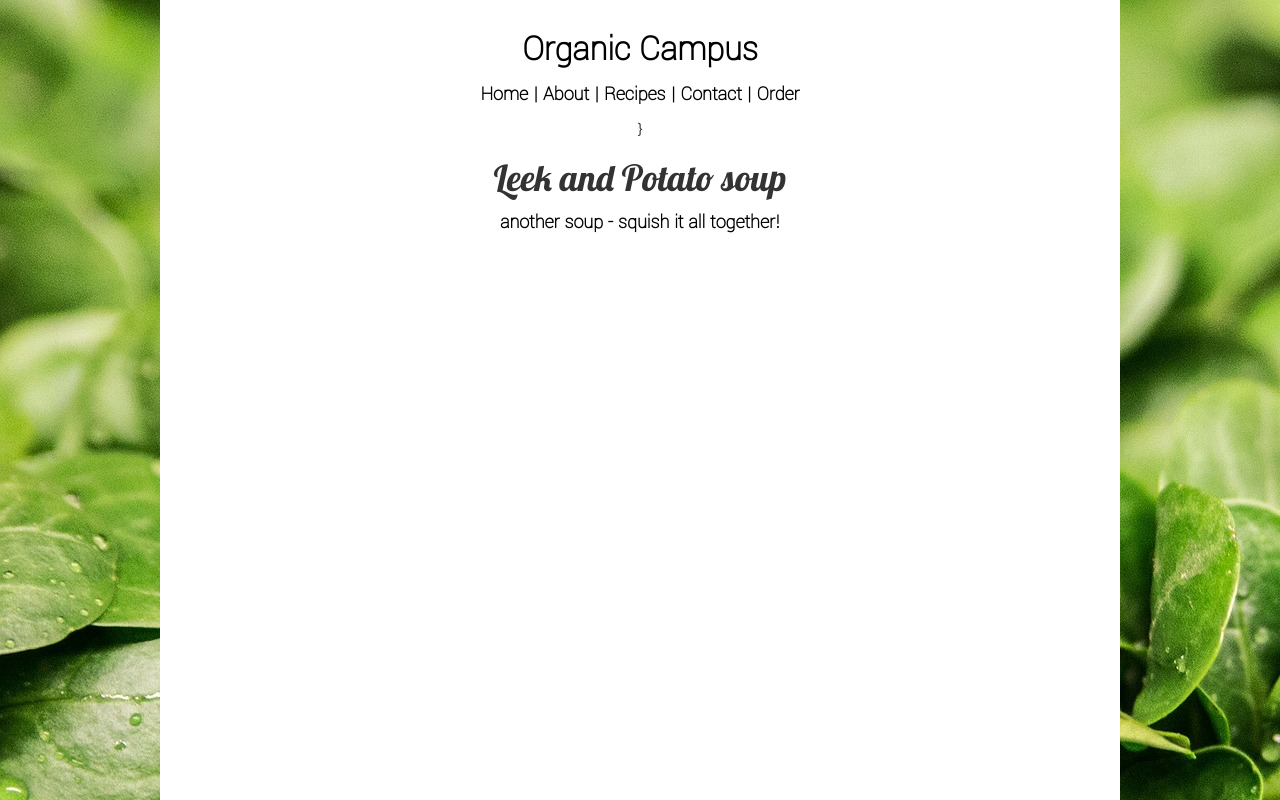
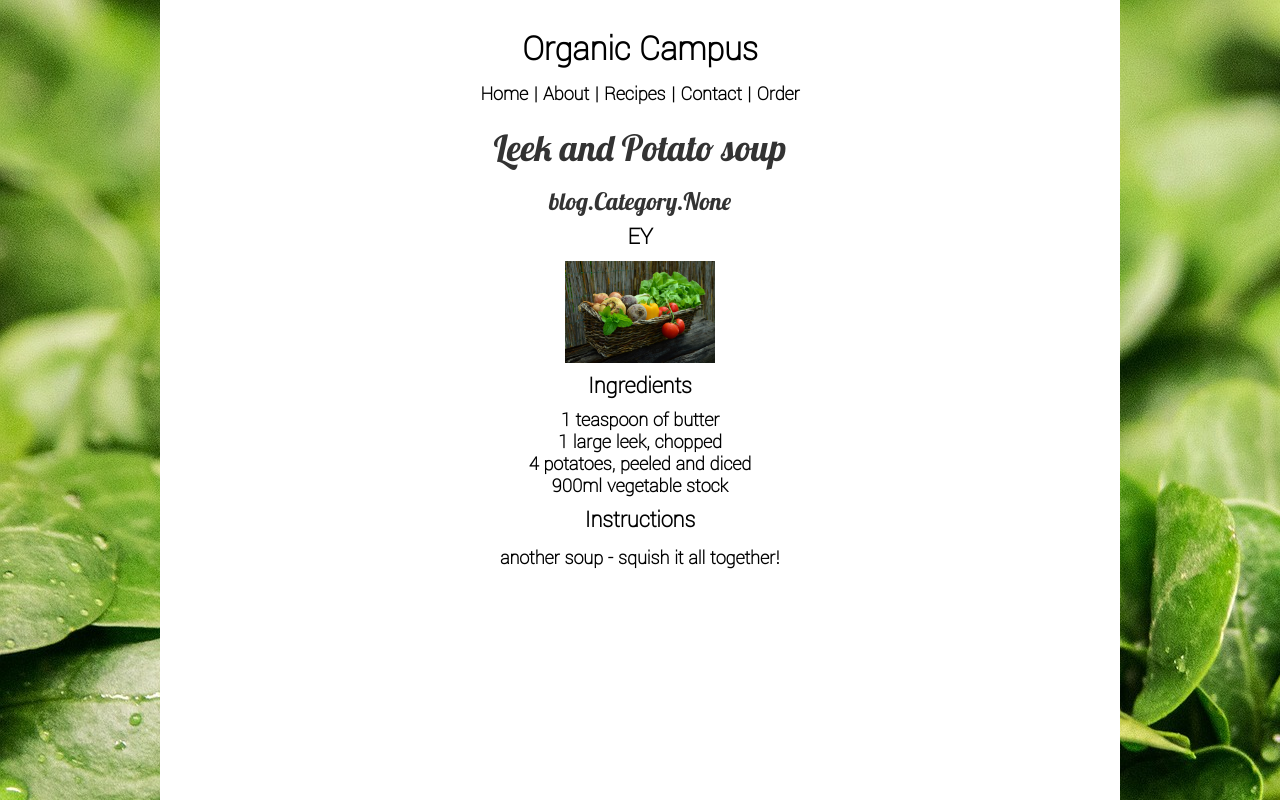
Before and after one commit to IzzySmith/organic-campus, a Django app: page /recipe/1/ in a window 1280 px wide. Run offline with Django 3.2, Linux system fonts and the light colour scheme; data comes from the database, SQL or seed files in the repository; both versions use the stored data as it was after the commit; some libraries are stand-ins or nearby versions.

Commit message:
updated the recipe model

```diff
--- a/blog/forms.py
+++ b/blog/forms.py
@@ -11,4 +11,4 @@ class PostForm(forms.ModelForm):
 class RecipeForm(forms.ModelForm):
     class Meta:
         model = Recipe
-        fields = ('title', 'instructions')
+        fields = ('title', 'instructions', 'ingredients', 'figure')
--- a/blog/models.py
+++ b/blog/models.py
@@ -84,6 +84,11 @@ class Recipe(models.Model):
     title = models.CharField(max_length=200)
     ingredients = models.TextField()
     instructions = models.TextField()
+    category = models.ManyToManyField(Category, verbose_name=u'Categories')
+    figure = models.ImageField(upload_to="static/img",
+                               blank=True,
+                               null=True,
+                               verbose_name="figure")
     difficulty = models.CharField(
        max_length=2,
        choices=DIFFICULTIES,
--- a/blog/static/css/blog.css
+++ b/blog/static/css/blog.css
@@ -151,6 +151,13 @@ p a {
    font-family: 'Yantramanav', sans-serif;
 }
 
+
+h6 {
+    color: #000000;
+    font-weight: bold;
+    font-size: 24px;
+    font-family: 'Yantramanav', sans-serif;
+}
 .contactButton {
     background-color: #4CAF50; /* Green */
     border: none;
--- a/blog/templates/blog/recipe_detail.html
+++ b/blog/templates/blog/recipe_detail.html
@@ -1,8 +1,16 @@
 {% extends 'blog/base.html' %}
 
 {% block content %}
-    <div class="recipe">}
+    <div class="recipe">
         <h1>{{ recipe.title }}</h1>
+        <h3>{{ recipe.category }}</h3>
+        <h6>{{ recipe.difficulty }}</h6>
+        {% if recipe.figure %}
+            <div><img style="max-width:150px; max-height:150px;" src=" {{ recipe.figure.url }} "/></div>
+        {% endif %}
+        <h6> Ingredients </p>
+        <p>{{ recipe.ingredients|linebreaksbr }}</p>
+        <h6> Instructions </h6>
         <p>{{ recipe.instructions|linebreaksbr }}</p>
     </div>
 {% endblock %}
--- a/blog/templates/blog/recipe_list.html
+++ b/blog/templates/blog/recipe_list.html
@@ -10,7 +10,7 @@
     {% for recipe in recipes %}
         <div class="recipe">
             <h1 class="titleText"><a href="{% url 'recipe_detail' pk=recipe.pk %}">{{ recipe.title }}</a></h1>
-            <p>{{ recipe.instructions|linebreaksbr }}</p>
+            <p>{{ recipe.category }}</p>
         </div>
     {% endfor %}
 
--- a/blog/urls.py
+++ b/blog/urls.py
@@ -1,4 +1,6 @@
 from django.conf.urls import url
+from django.conf import settings
+from django.conf.urls.static import static
 from . import views
 
 urlpatterns = [
@@ -14,3 +16,5 @@ urlpatterns = [
     url(r'^contact/$', views.contact, name='contact'),
     url(r'^order/$', views.order, name='order'),
 ]
+
+urlpatterns += static(settings.MEDIA_URL, document_root=settings.MEDIA_ROOT)
--- a/mysite/settings.py
+++ b/mysite/settings.py
@@ -131,6 +131,9 @@ DATABASES = {
     }
 }
 
+MEDIA_ROOT = os.path.join(BASE_DIR, 'blog')
+MEDIA_URL = '/blog/'
+
 SECURE_PROXY_SSL_HEADER = ('HTTP_X_FORWARDED_PROTO', 'https')
 
 ALLOWED_HOSTS = ['*']
```
Also changed, not shown: blog/migrations/0005_auto_20170501_0830.py (added), blog/migrations/0006_auto_20170501_0832.py (added), blog/static/img/veg2_m5uN3zP.jpg (added), db.sqlite3, static/img/tomato.jpg (added).
